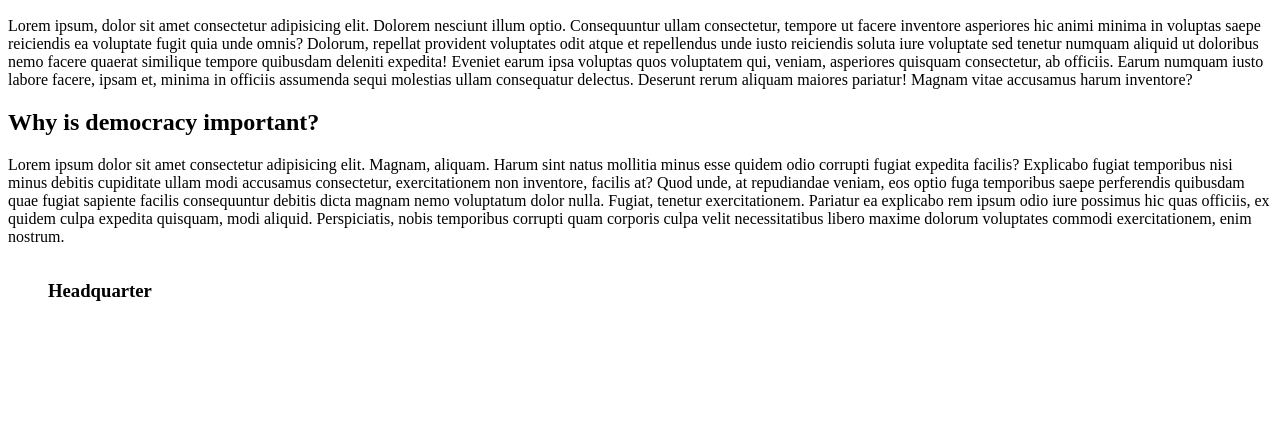
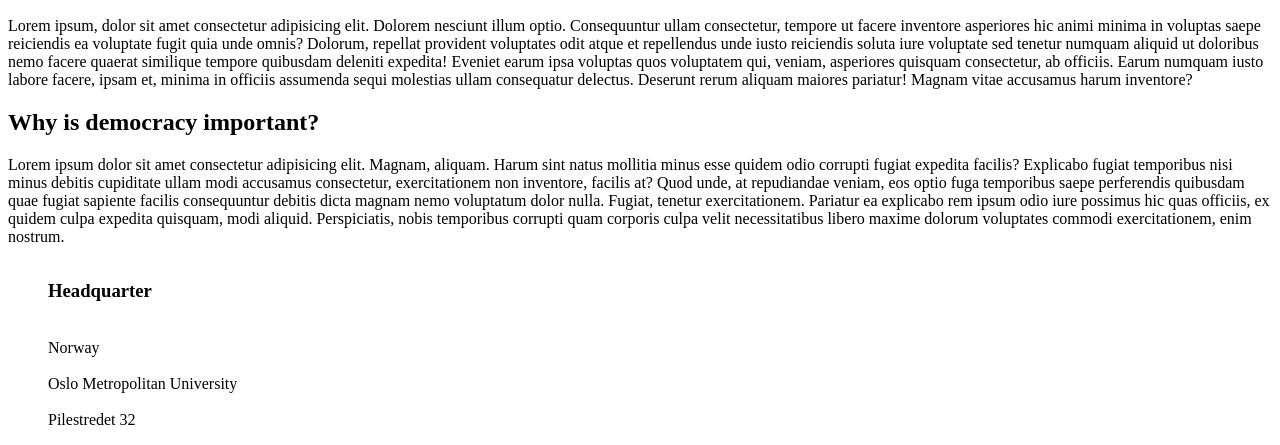
Before and after one commit to tintun2602/Snowball-Challenge, a plain HTML site: page Index.html in a window 1280 px wide. Shown: the part 702-1147 px from the top of the page. Before the commit the page ends 1039 px from the top, so only its background shows below. Drawn offline with Linux system fonts and the light colour scheme.

Commit message:
Headquarter

```diff
--- a/Index.html
+++ b/Index.html
@@ -51,9 +51,22 @@
 
 
 
+
+
+
+
+
+
+
 <ul>
     <li>
-        <h3>Headquarter</h3>
+        <section>
+            <h3>Headquarter</h3>
+            <br>Norway</br>
+            <br>Oslo Metropolitan University</br>
+            <br>Pilestredet 32</br>
+        </section>
+
     </li>
 </ul>
 </footer>
```
